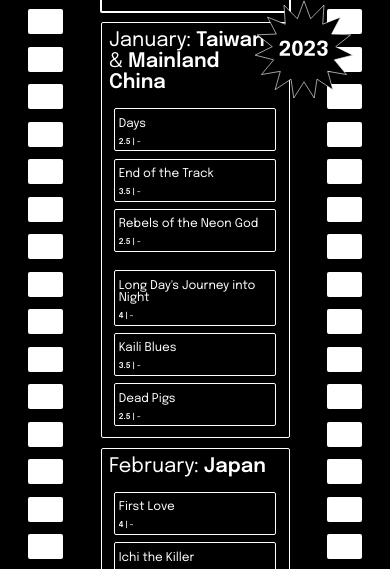
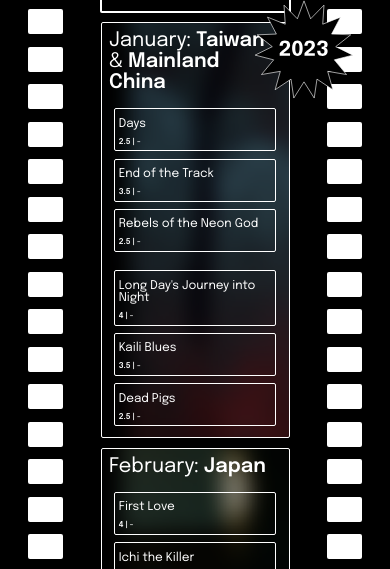
Before and after one commit to imo-jpg/WWMC, a plain HTML site: page index.html in a window 390 px wide. Shown: the part 261-830 px from the top of the page. Drawn offline with nearby package versions, Linux system fonts and the light colour scheme.

Commit message:
changes styling for background images on mobile

```diff
--- a/style.css
+++ b/style.css
@@ -188,9 +188,10 @@ span {
         left: 4%;
     }
 
-    #jan, #feb, #mar {
-        background-image: none;
-        background-color: #000000;
+    #jan, #feb, #mar, #apr {
+        background-size: auto;
+        /* background-image: none;
+        background-color: #000000; */
     }
 
 
```
